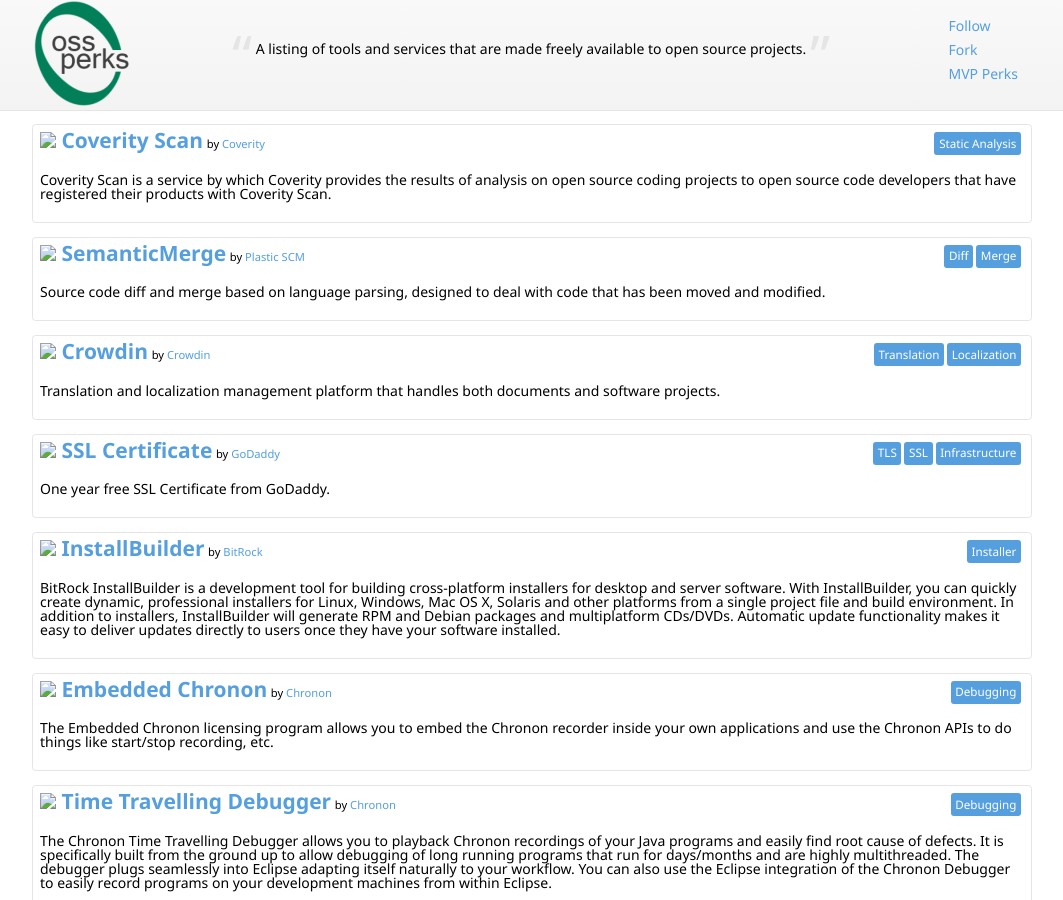
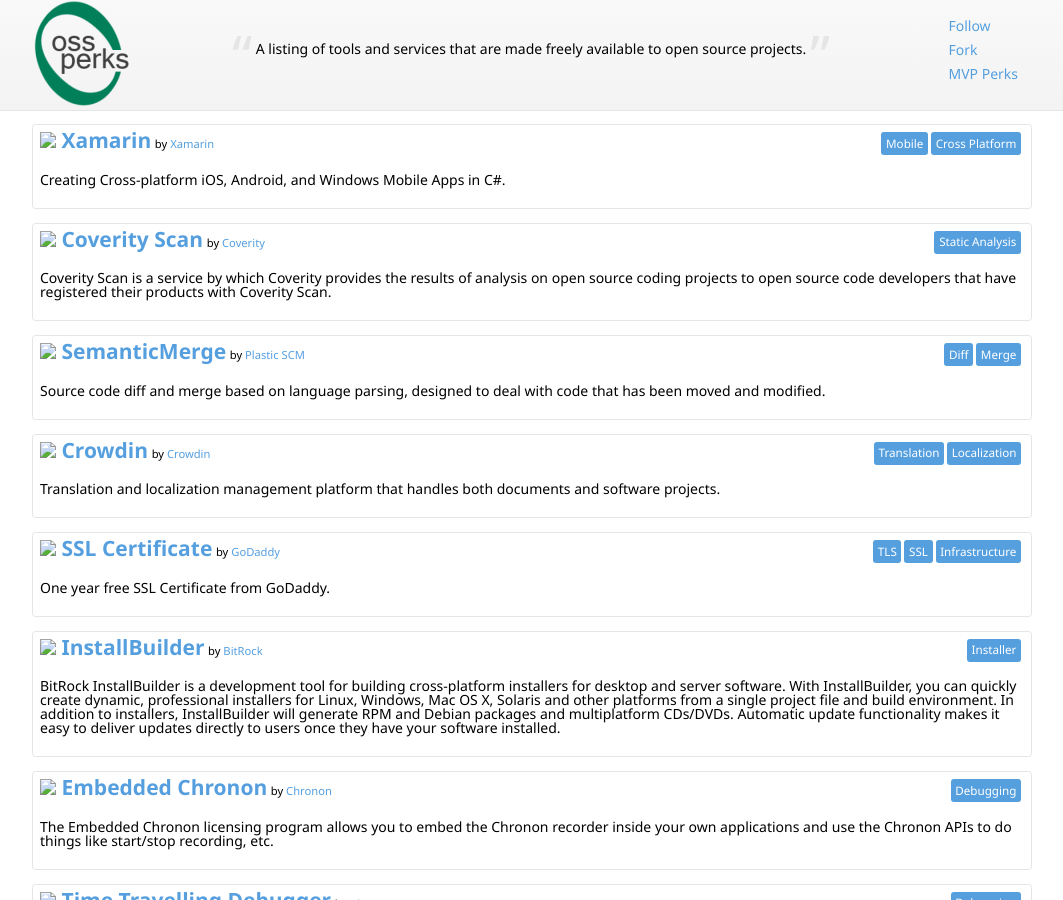
Before and after one commit to nikmd23/ossperks, a Jekyll site: the page built from index.html, in a window 1280 px wide and 900 px high. Shown: the whole window, without its empty margins (108-1171 px from the left). Built offline with Jekyll 4.4.1, drawn with Linux system fonts in a browser that asks for light colours; nearby versions of some CDN libraries.

Commit message:
Added Xamarin

```diff
--- a/index.html
+++ b/index.html
@@ -11,6 +11,12 @@
     uri: http://www.atlassian.com/
 
 perks:
+- perk: {name: Xamarin, uri: 'http://resources.xamarin.com/open-source-contributor.html'}
+  description: Creating Cross-platform iOS, Android, and Windows Mobile Apps in C#.
+  categories: [Mobile, Cross Platform]
+  platforms: [C#]
+  company: {name: Xamarin, uri: 'http://xamarin.com/'}
+
 - perk: {name: Coverity Scan, uri: 'https://scan.coverity.com/faq#how-get-project-included-in-scan'}
   description: Coverity Scan is a service by which Coverity provides the results of analysis on open source coding projects to open source code developers that have registered their products with Coverity Scan.
   categories: [Static Analysis]
```
